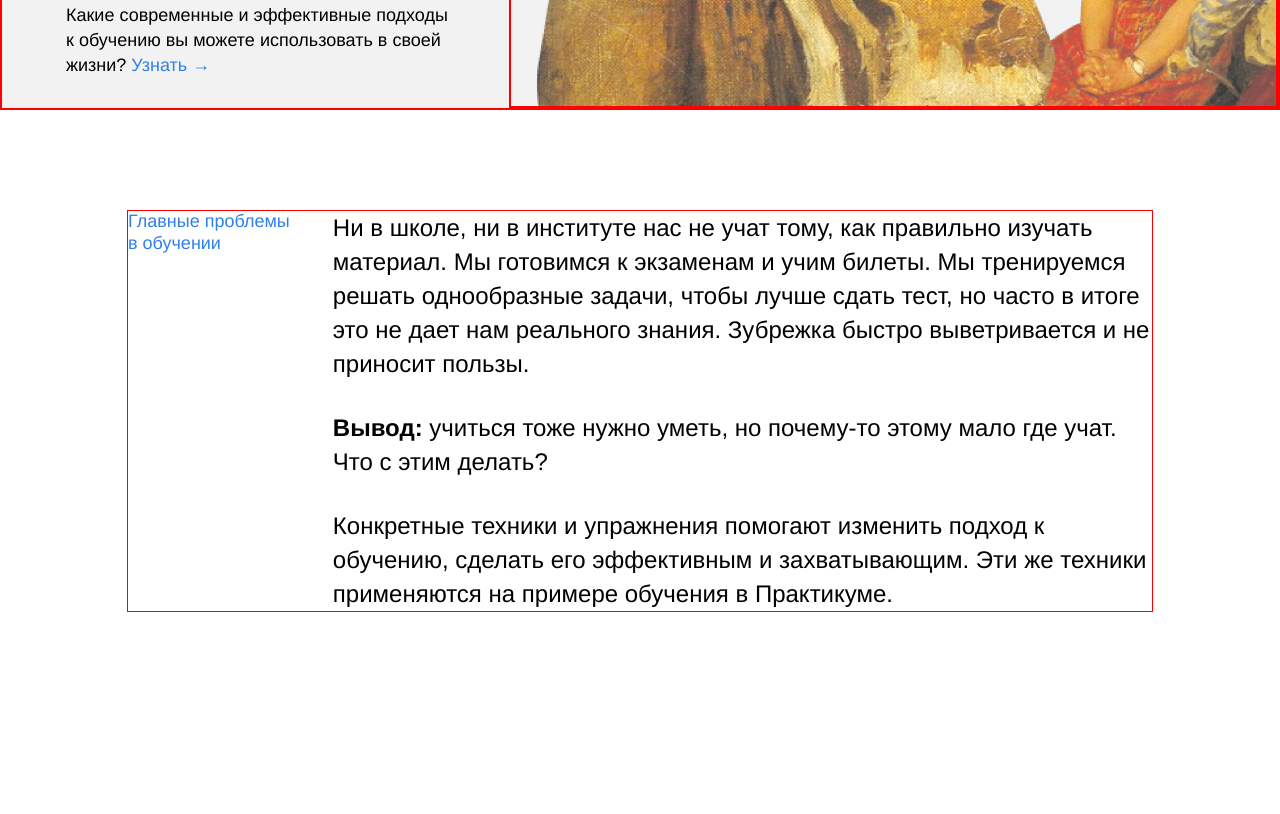
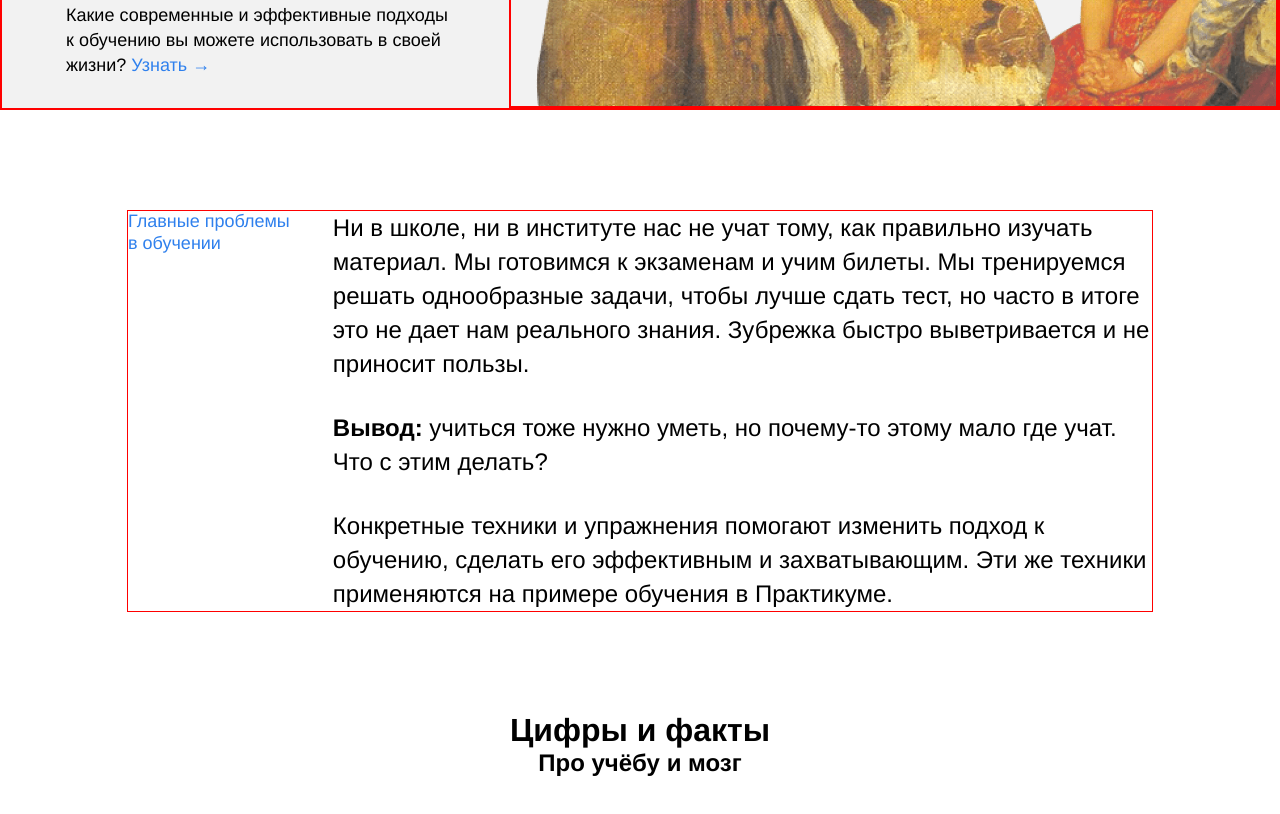
Before and after one commit to avpokrov/sprint-1__startkit, a plain HTML site: page index.html in a window 1280 px wide. Shown: the part 650-1464 px from the top of the page. Before the commit the page ends 1262 px from the top, so only its background shows below. Drawn offline with Linux system fonts and the light colour scheme.

Commit message:
Start block digits

```diff
--- a/index.html
+++ b/index.html
@@ -44,6 +44,8 @@
       </section>
 
       <section class="digits">
+        <h1 class="section-title">Цифры и факты</h1>
+        <h2 class="section-subtitle">Про учёбу и мозг</h2>
       </section>
 
       <section class="feinman">
--- a/styles/style.css
+++ b/styles/style.css
@@ -121,6 +121,21 @@
   margin: 0;
 }
 
+.digits{
+  margin: 100px 0 100px;
+  display: flex;
+  flex-direction: column;
+  align-items:center;
+}
+
+.section-title{
+  margin: 0;
+}
+
+.section-subtitle{
+  margin: 0;
+}
+
 /* и элемента с модификатором вида ключ-значение */
 .table__cell_theme_dark {
   width: 200px;
```
